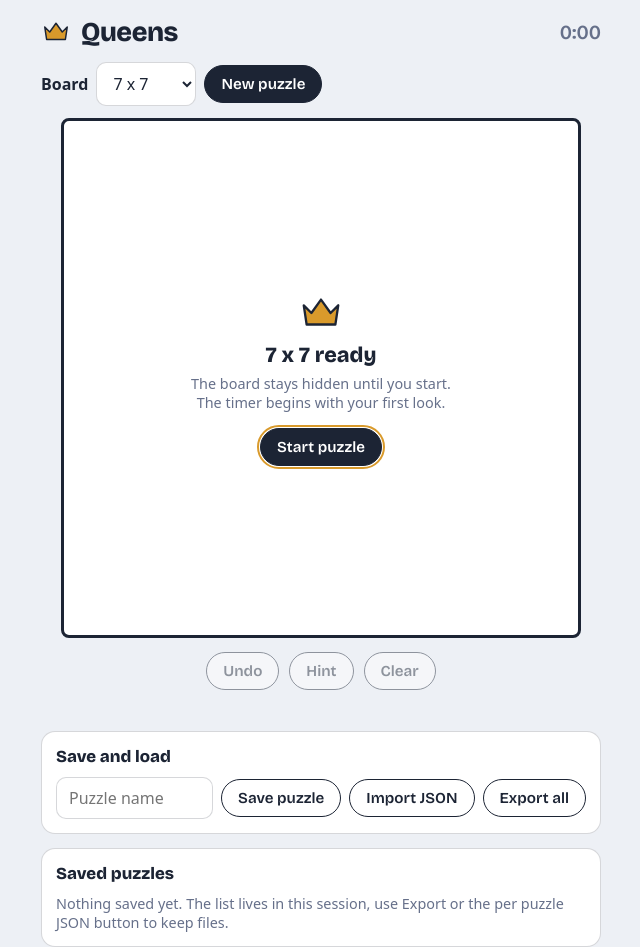
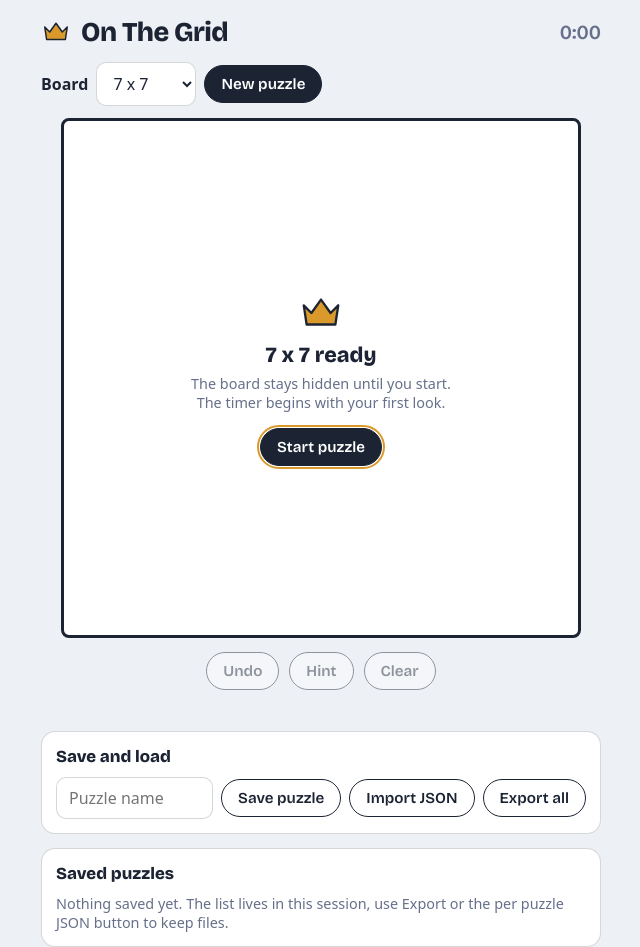
Before and after one commit to mtahsin26/onthegrid, a plain HTML site: page index.html in a window 1280 px wide. Shown: the whole page, without its empty margins (319-959 px from the left). Drawn offline with nearby package versions, Linux system fonts and the light colour scheme.

Commit message:
Change title from 'Queens' to 'On The Grid'

```diff
--- a/index.html
+++ b/index.html
@@ -3,7 +3,7 @@
 <head>
 <meta charset="UTF-8">
 <meta name="viewport" content="width=device-width, initial-scale=1.0">
-<title>Queens</title>
+<title>On The Grid</title>
 <link href="https://fonts.googleapis.com/css2?family=Bricolage+Grotesque:opsz,wght@12..96,600;12..96,800&display=swap" rel="stylesheet">
 <style>
   :root {
@@ -272,7 +272,7 @@
       <path fill="#d99a2b" stroke="#1c2434" stroke-width="1.2" stroke-linejoin="round"
         d="M3 8l4 4 5-7 5 7 4-4-1.5 10h-15z"/>
     </svg>
-    <h1>Queens</h1>
+    <h1>On The Grid</h1>
   </div>
   <div class="timer" id="timer">0:00</div>
 </header>
```
